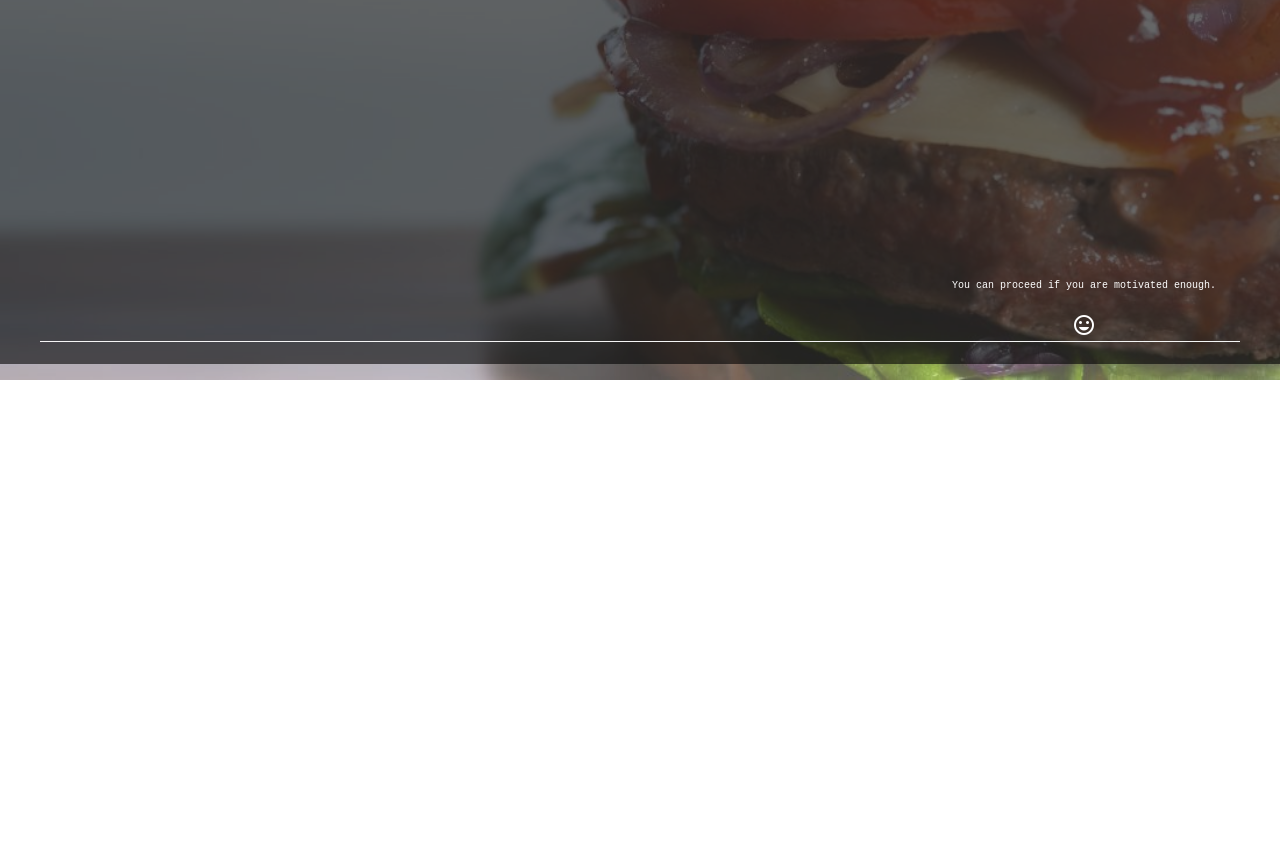
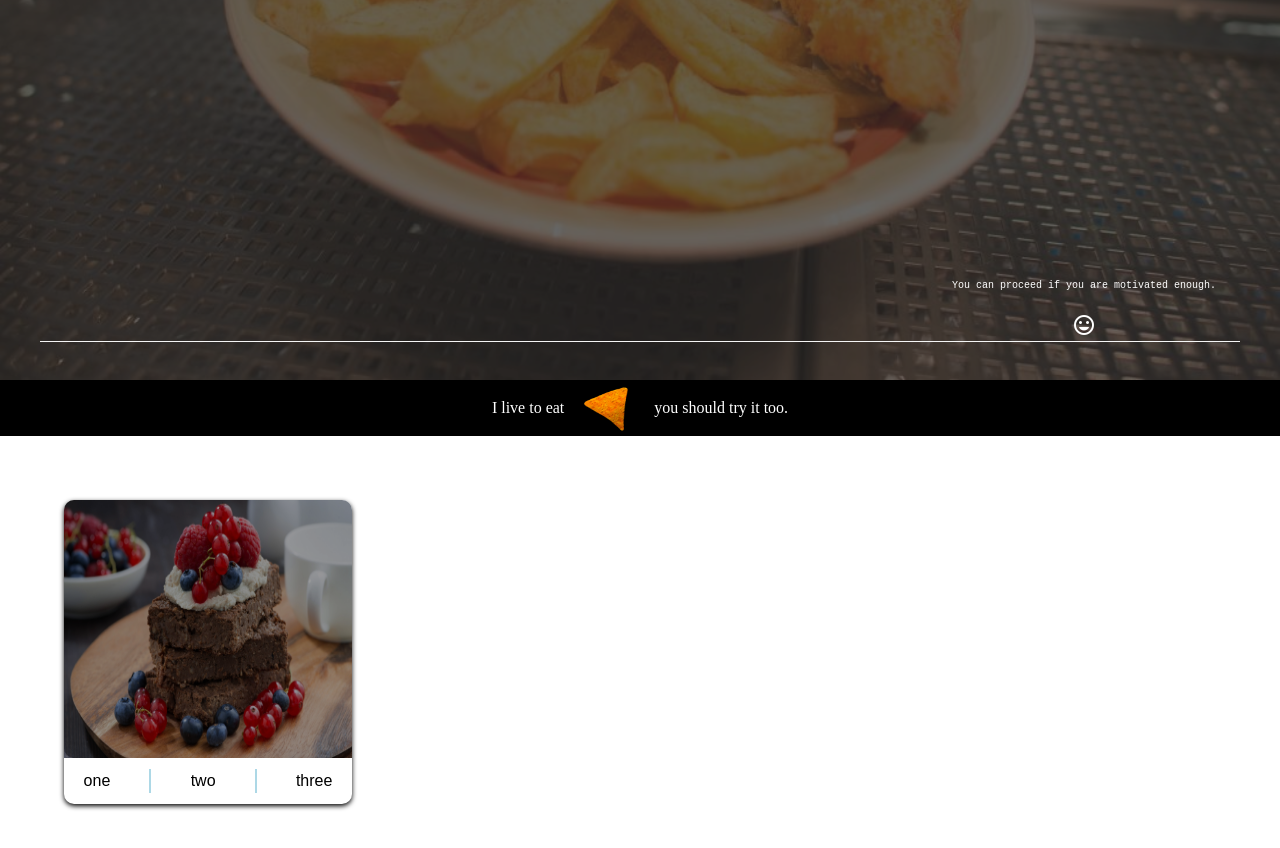
Before and after one commit to shrek-7/snack-app, a React (Create React App) app in the folder client/: page / in a window 1280 px wide. Shown: the part 420-1268 px from the top of the page. Built offline with nearby package versions, Linux system fonts and the light colour scheme.

Commit message:
tile component added.

```diff
--- a/client/src/App.js
+++ b/client/src/App.js
@@ -7,7 +7,6 @@ class App extends Component {
   render() {
     return (
       <div>
-        <Header/>
         <Dashboard/>
       </div>
     );
--- a/client/src/components/dashboard/components/landing-page/index.js
+++ b/client/src/components/dashboard/components/landing-page/index.js
@@ -11,7 +11,7 @@ export default class LandingPage extends Component {
   constructor(){
     super();
     this.state={
-      url:hamburger,
+      url:fish,
       qoute: "If music be the food of love , play on."
     }
     this.count=0;
@@ -37,17 +37,18 @@ export default class LandingPage extends Component {
 
   changeBackground(){
     document.querySelector(".landing__background").classList.add("active");
-    this.setState({url:this.urlList[this.count++%5], qoute: this.qouteList[this.count%5]});
+    this.count=(++this.count)%5;
+    this.setState({url:this.urlList[this.count], qoute: this.qouteList[this.count]});
   }
 
   scrollTo(){
     $('html, body').animate({
-      scrollTop: $("#main").offset().top
+      scrollTop: $("#header").offset().top
   }, 1500);
 
-  setTimeout(()=>{
-    document.querySelector('.landing__wrapper').classList.add('display-none')}
-  ,2000);
+  // setTimeout(()=>{
+  //   document.querySelector('.landing__wrapper').classList.add('display-none')}
+  // ,2000);
 
   }
 
--- a/client/src/components/dashboard/components/landing-page/landing-page.css
+++ b/client/src/components/dashboard/components/landing-page/landing-page.css
@@ -1,5 +1,5 @@
 .landing__wrapper {
-    width: 100vw;
+    width: 100%;
     height: 100vh;
     overflow: hidden;
 }
@@ -35,10 +35,10 @@
 }
 
 .image-cover {
-    height: 98vh;
+    height: 100vh;
     position: absolute;
     /* z-index: 99999; */
-    width: 100vw;
+    width: 100%;
     background: rgba(0, 0, 0, 0.6);
 }
 
--- /dev/null
+++ b/client/src/components/dashboard/components/main-page/components/item-tile/index.js
@@ -0,0 +1,28 @@
+import React, {Component} from 'react';
+import './item-tile.css';
+
+export default class ItemTile extends Component{
+    constructor(props){
+        super(props)
+    }
+    componentWillReceiveProps(nextProps){
+        this.props=nextProps;
+    }
+    render(){
+        return(
+        <div className="tile">
+            <div className="tile__image">
+            <img className="" src={this.props.src} alt=""/>
+            <div className="tile__image--cover"></div>
+            </div>
+            <div className="tile__description">
+                <div className="tile__element">one</div>
+                <div className="vl"></div>
+                <div className="tile__element">two</div>
+                <div className="vl"></div>
+                <div className="tile__element">three</div>
+            </div>
+        </div>
+        );
+    }
+}
--- /dev/null
+++ b/client/src/components/dashboard/components/main-page/components/item-tile/item-tile.css
@@ -0,0 +1,48 @@
+.tile {
+    margin: 5%;
+    width: 18em;
+    height: 19em;
+    border-radius: 10px;
+    box-shadow: 0px 2px 5px;
+    transition: all 5s ease;
+}
+
+.tile__image {
+    height: 85%;
+    position: relative;
+}
+
+.tile__image>img {
+    height: 100%;
+    width: 100%;
+    border-top-right-radius: 10px;
+    border-top-left-radius: 10px;
+}
+
+.tile__image--cover {
+    position: absolute;
+    top: 0;
+    left: 0;
+    height: 100%;
+    width: 100%;
+    background-color: rgba(0, 0, 0, 0.4);
+    border-radius: 10px;
+    transition: all 2s ease;
+}
+
+.tile__image--cover:hover {
+    background-color: rgba(0, 0, 0, 0);
+}
+
+.tile__description {
+    height: 15%;
+    display: flex;
+    justify-content: space-around;
+    align-items: center;
+    cursor: pointer;
+}
+
+.vl {
+    border-right: 2px solid lightblue;
+    height: 24px;
+}
--- a/client/src/components/dashboard/components/main-page/index.js
+++ b/client/src/components/dashboard/components/main-page/index.js
@@ -1,4 +1,9 @@
 import React, { Component } from 'react';
+import ItemTile from './components/item-tile';
+import Header from '../../../header';
+
+import dessert from '../../../../assets/dessert.jpg';
+
 import './main-page.css';
 
 
@@ -6,7 +11,10 @@ export default class MainPage extends Component {
   render() {
     return (
         <div id="main" className="main__wrapper">
-        <div></div>
+        <Header/>
+        <div>
+          <ItemTile src={dessert} />
+        </div>
         </div>
     );
   }
--- a/client/src/components/dashboard/components/main-page/main-page.css
+++ b/client/src/components/dashboard/components/main-page/main-page.css
@@ -1,4 +1,4 @@
 .main__wrapper {
     height: 100vh;
-    width: 100vw;
+    width: 100%;
 }
--- a/client/src/components/header/header.css
+++ b/client/src/components/header/header.css
@@ -4,7 +4,6 @@
     display: flex;
     justify-content: center;
     align-items: center;
-    position: fixed;
 }
 
 .snack-header--text {
@@ -14,7 +13,7 @@
 
 .eat-gif {
     width: 90px;
-    height: 60px;
+    height: 52px;
 }
 
 .hide {
--- a/client/src/components/header/index.js
+++ b/client/src/components/header/index.js
@@ -5,10 +5,11 @@ import logo from '../../assets/nachos.gif';
 export default class Header extends Component {
   render() {
     return (
-        <header className="snack-header hide">
-            <div className="snack-header--text">I live to eat.
+        <header id="header" className="snack-header">
+            <div className="snack-header--text">I live to eat
             </div>
             <img className="eat-gif" src={logo} alt=""/>
+            <span className="snack-header--text">you should try it too.</span>
         </header>
     );
   }
```
